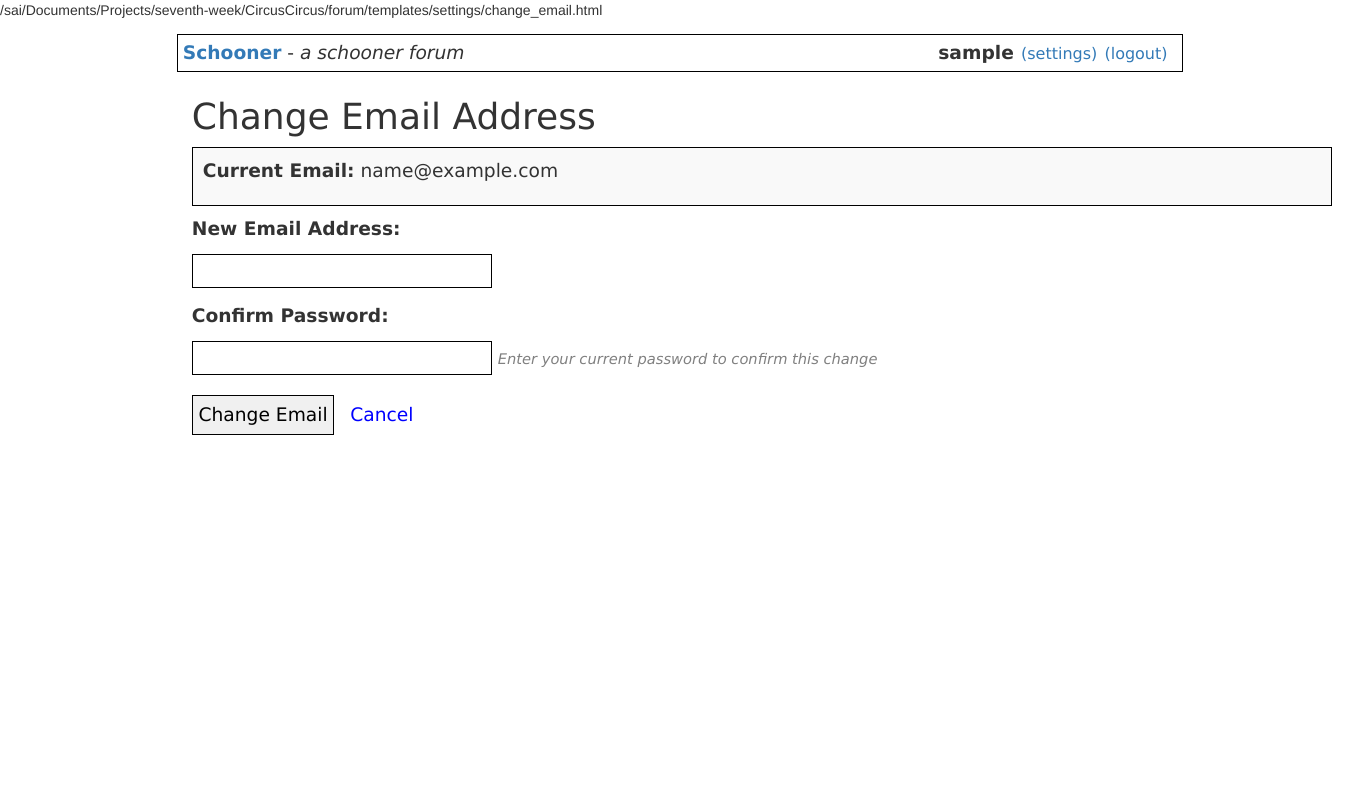
After one commit to Zip-Code-Wilmington-Data-6-1/CircusCircus, a Flask app: page /settings/change-email in a window 1360 px wide. The commit adds this page. Run offline with Flask 3, Linux system fonts and the light colour scheme; the visitor is signed in with stand-in values (Sample User, id 1); some libraries are stand-ins or nearby versions.

Commit message:
implemented settings

```diff
--- a/forum/app.py
+++ b/forum/app.py
@@ -8,6 +8,7 @@ from forum.comments import comments_bp
 from forum.auth import auth_bp
 from forum.messages import messages_bp  # Add this import
 from forum.filters import embed_media
+from forum.settings import settings_bp
 
 
 app = Flask(__name__)
@@ -22,6 +23,7 @@ app.register_blueprint(comments_bp)
 app.register_blueprint(auth_bp)
 app.register_blueprint(messages_bp)  # Add this line
 app.jinja_env.filters['embed_media'] = embed_media
+app.register_blueprint(settings_bp)
 
 app.config['SITE_NAME'] = 'Schooner'
 app.config['SITE_DESCRIPTION'] = 'a schooner forum'
--- /dev/null
+++ b/forum/settings.py
@@ -0,0 +1,123 @@
+from flask import Blueprint, render_template, request, redirect, url_for, flash
+from flask_login import login_required, current_user
+from forum.models import db, User, Post, Comment
+from werkzeug.security import check_password_hash
+
+settings_bp = Blueprint('settings', __name__, url_prefix='/settings')
+
+@settings_bp.route('/')
+@login_required
+def index():
+    """Display user settings dashboard"""
+    return render_template('settings/index.html', user=current_user)
+
+@settings_bp.route('/profile')
+@login_required
+def profile():
+    """Display user profile information"""
+    post_count = current_user.get_post_count()
+    comment_count = current_user.get_comment_count()
+
+    return render_template('settings/profile.html',
+                         user=current_user,
+                         post_count=post_count,
+                         comment_count=comment_count)
+
+@settings_bp.route('/change-password', methods=['GET', 'POST'])
+@login_required
+def change_password():
+    """Change user password"""
+    if request.method == 'POST':
+        current_password = request.form.get('current_password')
+        new_password = request.form.get('new_password')
+        confirm_password = request.form.get('confirm_password')
+
+        # Validate current password
+        if not current_user.check_password(current_password):
+            flash('Current password is incorrect.', 'error')
+            return render_template('settings/change_password.html')
+
+        # Validate new password
+        if len(new_password) < 6:
+            flash('New password must be at least 6 characters long.', 'error')
+            return render_template('settings/change_password.html')
+
+        # Check if passwords match
+        if new_password != confirm_password:
+            flash('New passwords do not match.', 'error')
+            return render_template('settings/change_password.html')
+
+        # Update password
+        current_user.update_password(new_password)
+        db.session.commit()
+
+        flash('Password changed successfully!', 'success')
+        return redirect(url_for('settings.index'))
+
+    return render_template('settings/change_password.html')
+
+@settings_bp.route('/change-email', methods=['GET', 'POST'])
+@login_required
+def change_email():
+    """Change user email address"""
+    if request.method == 'POST':
+        new_email = request.form.get('new_email')
+        password = request.form.get('password')
+
+        # Validate password
+        if not current_user.check_password(password):
+            flash('Password is incorrect.', 'error')
+            return render_template('settings/change_email.html')
+
+        # Validate email format (basic validation)
+        if '@' not in new_email or '.' not in new_email:
+            flash('Please enter a valid email address.', 'error')
+            return render_template('settings/change_email.html')
+
+        # Check if email is already taken
+        existing_user = User.query.filter(User.email == new_email).first()
+        if existing_user and existing_user.id != current_user.id:
+            flash('Email address is already in use.', 'error')
+            return render_template('settings/change_email.html')
+
+        # Update email
+        current_user.update_email(new_email)
+        db.session.commit()
+
+        flash('Email address changed successfully!', 'success')
+        return redirect(url_for('settings.index'))
+
+    return render_template('settings/change_email.html')
+
+@settings_bp.route('/account_info')
+@login_required
+def account_info():
+    from forum.models import Post, Comment
+
+    # Try different possible field names
+    try:
+        post_count = Post.query.filter_by(author_id=current_user.id).count()
+    except:
+        try:
+            post_count = Post.query.filter_by(poster_id=current_user.id).count()
+        except:
+            try:
+                post_count = Post.query.filter_by(user_id=current_user.id).count()
+            except:
+                post_count = 0  # Fallback if no matching field
+
+    try:
+        comment_count = Comment.query.filter_by(author_id=current_user.id).count()
+    except:
+        try:
+            comment_count = Comment.query.filter_by(poster_id=current_user.id).count()
+        except:
+            try:
+                comment_count = Comment.query.filter_by(user_id=current_user.id).count()
+            except:
+                comment_count = 0  # Fallback if no matching field
+
+    return render_template('settings/account_info.html',
+                         user=current_user,
+                         post_count=post_count,
+                         comment_count=comment_count)
--- a/forum/static/style.css
+++ b/forum/static/style.css
@@ -174,9 +174,10 @@
 .commentcontent{
 	display: inline;
 }
-.commenttime{
-	font-size: 11pt;
-	font-style: italic;
+.commenttime {
+    font-size: 11pt;
+    font-style: italic;
+    font-family: Verdana;
 }
 
 
@@ -316,4 +317,143 @@
     font-family: Verdana;
     font-size: 14pt;
     margin: 1%;
+    padding: 1%;
+    border: 1px solid red;
 }
+
+/* Settings styles - keep these and remove duplicates */
+.settings-menu ul {
+    list-style-type: none;
+    padding: 0;
+}
+
+.settings-menu li {
+    margin: 10px 0;
+    padding: 15px;
+    border: 1px solid black;  /* Changed to match forum theme */
+    background-color: #f9f9f9;
+    font-family: Verdana;  /* Added to match forum theme */
+    font-size: 14pt;       /* Added to match forum theme */
+}
+
+.settings-menu a {
+    text-decoration: none;
+    color: blue;           /* Changed to match forum theme */
+    font-weight: bold;
+}
+
+.settings-menu a:hover {
+    text-decoration: underline;
+}
+
+/* Keep only these form styles */
+.form-group {
+    margin-top: 0.5%;
+    font-family: Verdana;
+    font-size: 14pt;
+}
+
+.form-group label {
+    display: block;
+    margin-bottom: 0.5%;
+    font-weight: bold;
+    font-family: Verdana;
+    font-size: 14pt;
+}
+
+.form-group input[type="email"],
+.form-group input[type="password"] {
+    padding: 0.25%;
+    margin-top: 0.5%;
+    font-family: Verdana;
+    font-size: 14pt;
+    width: 100%;
+    max-width: 300px;
+    box-sizing: border-box;
+    border: 1px solid black;  /* Match forum theme */
+}
+
+.form-actions {
+    margin-top: 20px;
+    font-family: Verdana;
+    font-size: 14pt;
+}
+
+.form-actions input[type="submit"] {
+    background-color: #f0f0f0;  /* Match forum theme */
+    color: black;               /* Match forum theme */
+    padding: 0.5%;
+    border: 1px solid black;    /* Match forum theme */
+    cursor: pointer;
+    font-family: Verdana;
+    font-size: 14pt;
+}
+
+.form-actions a {
+    margin-left: 10px;
+    text-decoration: none;
+    color: blue;               /* Match forum theme */
+    font-family: Verdana;
+    font-size: 14pt;
+}
+
+/* Keep only this alert style */
+.alert {
+    color: red;
+    font-weight: bold;
+    font-family: Verdana;
+    font-size: 14pt;
+    margin: 1%;
+    padding: 1%;
+    border: 1px solid red;
+}
+
+/* Additional settings styles to match forum theme */
+.container {
+    font-family: Verdana;
+    font-size: 14pt;
+}
+
+.section {
+    margin: 20px 0;
+    padding: 15px;
+    border: 1px solid black;
+}
+
+.section table {
+    width: 100%;
+    border-collapse: collapse;
+}
+
+.section td {
+    padding: 8px;
+    border-bottom: 1px solid gray;
+}
+
+.actions {
+    margin-top: 20px;
+    padding: 10px 0;
+    border-top: 1px solid gray;
+    font-family: Verdana;
+    font-size: 14pt;
+}
+
+.actions a {
+    color: blue;
+    text-decoration: none;
+}
+
+.current-email {
+    padding: 10px;
+    background-color: #f9f9f9;
+    border: 1px solid black;
+    margin: 10px 0;
+    font-family: Verdana;
+    font-size: 14pt;
+}
+
+.form-group small {
+    font-size: 11pt;
+    font-style: italic;
+    color: gray;
+}
--- a/forum/templates/header.html
+++ b/forum/templates/header.html
@@ -1,8 +1,10 @@
 <a href="/" id="nolinks"><b>{{ config.SITE_NAME }}</b></a>{% if config.SITE_DESCRIPTION %} - {% endif %} <i>{{ config.SITE_DESCRIPTION }}</i>
 <div class="login">
-	{% if current_user.is_authenticated %}
-	<b {% if current_user.admin %} style="color: red;" {% endif %}>{{ current_user.username }}</b><a class="logoutlink" href="/action_logout">(logout)</a>
-	{% else %}
-	<a href="/loginform">Click here to login or register!</a>
-	{% endif %}
+    {% if current_user.is_authenticated %}
+    <b {% if current_user.admin %} style="color: red;" {% endif %}>{{ current_user.username }}</b>
+    <a class="logoutlink" href="{{ url_for('settings.index') }}">(settings)</a>
+    <a class="logoutlink" href="/action_logout">(logout)</a>
+    {% else %}
+    <a href="/loginform">Click here to login or register!</a>
+    {% endif %}
 </div>
--- /dev/null
+++ b/forum/templates/settings/change_email.html
@@ -0,0 +1,41 @@
+/sai/Documents/Projects/seventh-week/CircusCircus/forum/templates/settings/change_email.html
+{% extends 'layout.html' %}
+{% block body %}
+
+<div class="container">
+    <h1>Change Email Address</h1>
+
+    {% with messages = get_flashed_messages(with_categories=true) %}
+        {% if messages %}
+            {% for category, message in messages %}
+                <div class="alert alert-{{ 'danger' if category == 'error' else 'success' }}">
+                    {{ message }}
+                </div>
+            {% endfor %}
+        {% endif %}
+    {% endwith %}
+
+    <div class="current-email">
+        <p><strong>Current Email:</strong> {{ current_user.email }}</p>
+    </div>
+
+    <form method="POST">
+        <div class="form-group">
+            <label for="new_email">New Email Address:</label>
+            <input type="email" id="new_email" name="new_email" required>
+        </div>
+
+        <div class="form-group">
+            <label for="password">Confirm Password:</label>
+            <input type="password" id="password" name="password" required>
+            <small>Enter your current password to confirm this change</small>
+        </div>
+
+        <div class="form-actions">
+            <input type="submit" value="Change Email">
+            <a href="{{ url_for('settings.index') }}">Cancel</a>
+        </div>
+    </form>
+</div>
+
+{% endblock %}
--- /dev/null
+++ b/forum/templates/settings/index.html
@@ -0,0 +1 @@
+<!DOCTYPE html><html><head>    <title>Settings - CircusCircus Forum</title></head><body>    {% extends 'layout.html' %}    {% block body %}    <div class="container">        <h1>User Settings</h1>                <div class="settings-menu">            <h2>Account Settings</h2>            <ul>                <li><a href="{{ url_for('settings.account_info') }}">View Account Information</a></li>                <li><a href="{{ url_for('settings.change_password') }}">Change Password</a></li>                <li><a href="{{ url_for('settings.change_email') }}">Change Email Address</a></li>            </ul>        </div>                <div class="actions">            <a href="{{ url_for('index') }}">Back to Forum</a>        </div>    </div>    {% endblock %}</body></html>
```
Also changed, not shown: forum/models.py (+13 -0 lines), forum/templates/settings/account_info.html (added, +55 -0 lines), forum/templates/settings/change_password.html (added, +5 -0 lines).
